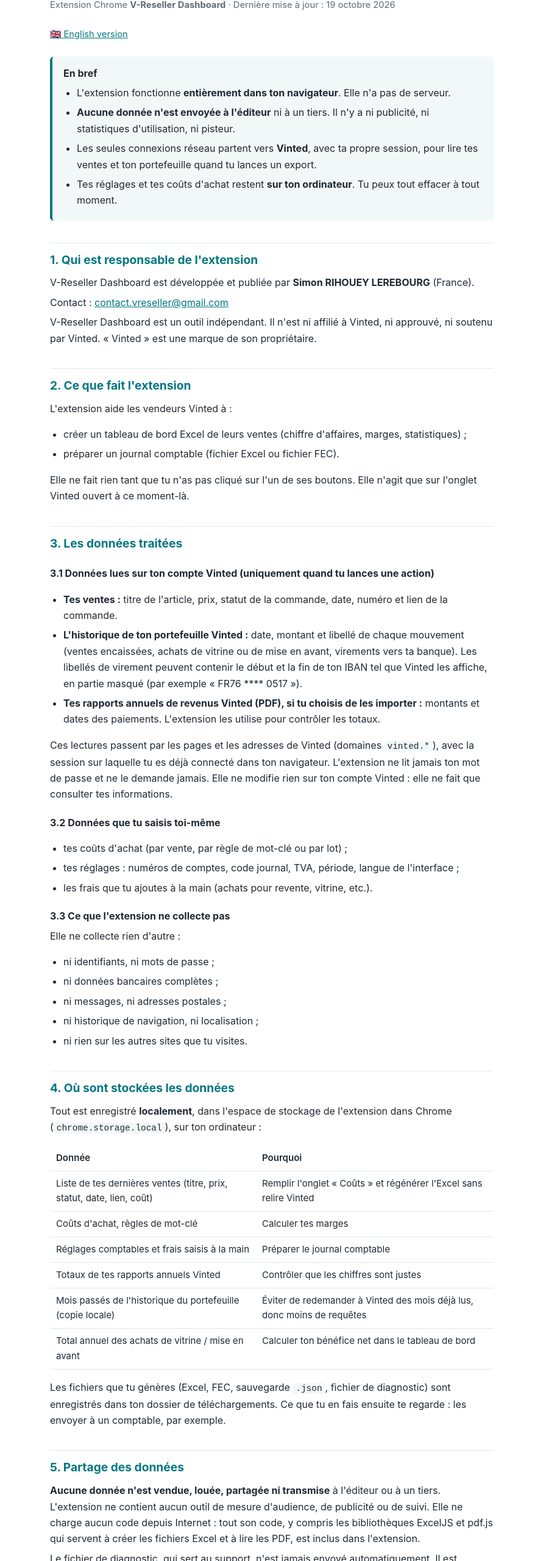
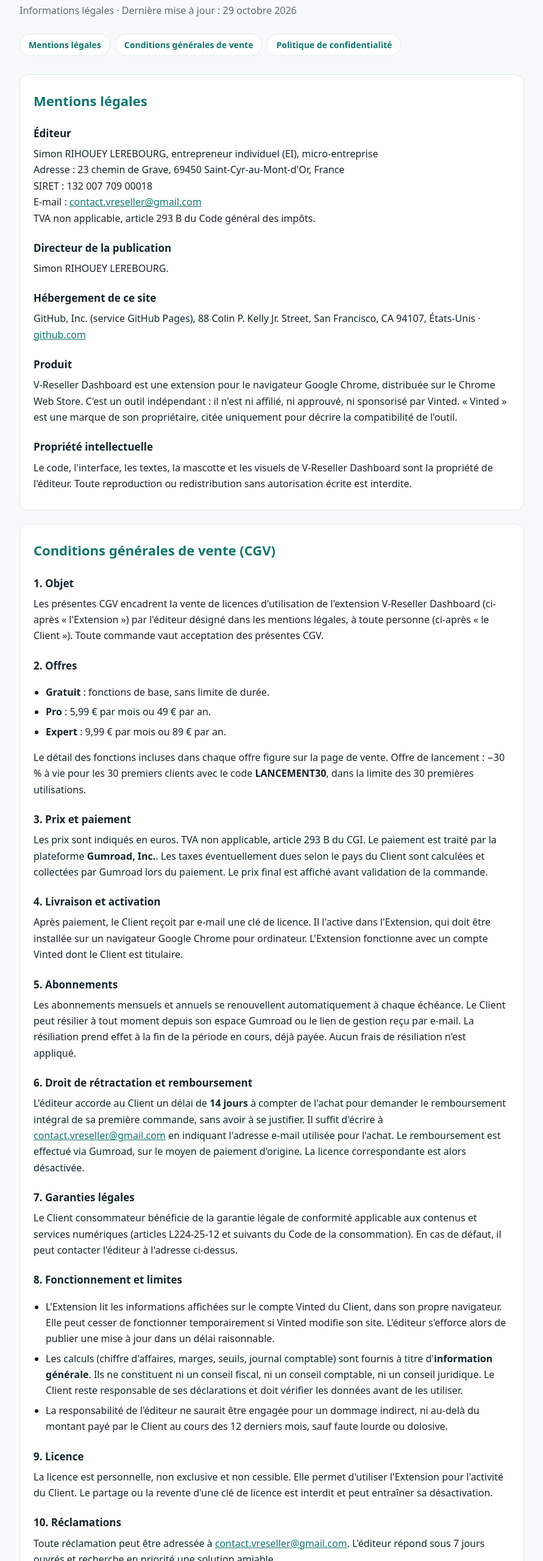
Before and after one commit to MiniOurse/v-reseller-privacy, a plain HTML site: page index.html in a window 1280 px wide. Shown: the part 88-2648 px from the top of the page at 61% size, without its empty margins (194-1085 px from the left). Drawn offline with Linux system fonts and the light colour scheme.

Commit message:
Add files via upload

```diff
--- a/index.html
+++ b/index.html
@@ -3,149 +3,144 @@
 <head>
 <meta charset="utf-8">
 <meta name="viewport" content="width=device-width, initial-scale=1">
-<title>Politique de confidentialité — V-Reseller Dashboard</title>
-<meta name="description" content="Politique de confidentialité de l'extension Chrome V-Reseller Dashboard : traitement 100 % local, aucune donnée envoyée à l'éditeur.">
+<title>V-Reseller Dashboard · Informations légales</title>
+<meta name="description" content="Mentions légales, conditions générales de vente et politique de confidentialité de l'extension V-Reseller Dashboard.">
 <style>
-  :root {
-    --bg: #ffffff; --fg: #1f2933; --muted: #5f6b76; --line: #e3e7eb;
-    --accent: #007782; --box: #f2f8f8;
-  }
-  @media (prefers-color-scheme: dark) {
-    :root { --bg: #111518; --fg: #e6eaed; --muted: #a3adb6; --line: #2a3238; --accent: #4fc3cc; --box: #172024; }
-  }
-  * { box-sizing: border-box; }
-  body { margin: 0; background: var(--bg); color: var(--fg); font: 16px/1.65 -apple-system, BlinkMacSystemFont, "Segoe UI", Roboto, Arial, sans-serif; }
-  main { max-width: 760px; margin: 0 auto; padding: 40px 16px 64px; }
-  h1 { font-size: 1.9rem; line-height: 1.25; margin: 0 0 6px; }
-  h2 { font-size: 1.2rem; margin: 36px 0 8px; padding-top: 12px; border-top: 1px solid var(--line); color: var(--accent); }
-  h3 { font-size: 1rem; margin: 20px 0 6px; }
-  p, li { margin: 6px 0; }
-  ul { padding-left: 22px; }
-  .meta { color: var(--muted); font-size: .92rem; margin: 0 0 24px; }
-  .summary { background: var(--box); border-left: 4px solid var(--accent); padding: 14px 18px; border-radius: 6px; }
-  .summary ul { margin: 4px 0; }
-  table { width: 100%; border-collapse: collapse; font-size: .94rem; margin: 10px 0; }
-  th, td { text-align: left; vertical-align: top; padding: 8px 10px; border-bottom: 1px solid var(--line); }
-  th { font-weight: 600; }
-  .scroll { overflow-x: auto; }
-  a { color: var(--accent); }
-  code { font-size: .9em; background: var(--box); padding: 1px 5px; border-radius: 4px; }
-  footer { margin-top: 48px; color: var(--muted); font-size: .88rem; }
+:root{--bg:#f7fafa;--card:#ffffff;--text:#16242a;--muted:#5b6b70;--accent:#0f766e;--line:#dfe8ea;--todo:#fff3b0}
+@media (prefers-color-scheme:dark){:root{--bg:#0b1a1e;--card:#10252b;--text:#e7f2f3;--muted:#9fb3b7;--accent:#5eead4;--line:#1f3a41;--todo:#5a4a00}}
+*{box-sizing:border-box}
+body{margin:0;background:var(--bg);color:var(--text);font:16px/1.65 system-ui,-apple-system,"Segoe UI",Roboto,Arial,sans-serif}
+header{padding:40px 16px 8px;max-width:860px;margin:0 auto}
+header h1{margin:0 0 6px;font-size:28px}
+header p{margin:0;color:var(--muted)}
+nav{max-width:860px;margin:16px auto 0;padding:0 16px;display:flex;flex-wrap:wrap;gap:8px}
+nav a{color:var(--accent);text-decoration:none;border:1px solid var(--line);background:var(--card);padding:6px 14px;border-radius:999px;font-weight:600;font-size:14px}
+main{max-width:860px;margin:0 auto;padding:8px 16px 60px}
+section{background:var(--card);border:1px solid var(--line);border-radius:14px;padding:24px 22px;margin-top:22px}
+h2{margin:0 0 14px;font-size:22px;color:var(--accent)}
+h3{margin:22px 0 6px;font-size:17px}
+p,li{margin:6px 0}
+ul{padding-left:20px}
+.todo{background:var(--todo);padding:1px 6px;border-radius:4px;font-weight:700}
+.muted{color:var(--muted);font-size:14px}
+footer{text-align:center;color:var(--muted);font-size:13px;padding:0 16px 40px}
+a{color:var(--accent)}
 </style>
 </head>
 <body>
+<header>
+  <h1>V-Reseller Dashboard</h1>
+  <p>Informations légales · Dernière mise à jour : 29 octobre 2026</p>
+</header>
+<nav>
+  <a href="#mentions">Mentions légales</a>
+  <a href="#cgv">Conditions générales de vente</a>
+  <a href="#confidentialite">Politique de confidentialité</a>
+</nav>
 <main>
-  <h1>Politique de confidentialité</h1>
-  <p class="meta">Extension Chrome <strong>V-Reseller Dashboard</strong> · Dernière mise à jour : 19 octobre 2026</p>
-  <p class="meta"><a href="en.html" lang="en">🇬🇧 English version</a></p>
 
-  <div class="summary">
-    <strong>En bref</strong>
-    <ul>
-      <li>L'extension fonctionne <strong>entièrement dans ton navigateur</strong>. Elle n'a pas de serveur.</li>
-      <li><strong>Aucune donnée n'est envoyée à l'éditeur</strong> ni à un tiers. Il n'y a ni publicité, ni statistiques d'utilisation, ni pisteur.</li>
-      <li>Les seules connexions réseau partent vers <strong>Vinted</strong>, avec ta propre session, pour lire tes ventes et ton portefeuille quand tu lances un export.</li>
-      <li>Tes réglages et tes coûts d'achat restent <strong>sur ton ordinateur</strong>. Tu peux tout effacer à tout moment.</li>
-    </ul>
-  </div>
+<!-- ===================== MENTIONS LÉGALES ===================== -->
+<section id="mentions">
+<h2>Mentions légales</h2>
+<h3>Éditeur</h3>
+<p>Simon RIHOUEY LEREBOURG, entrepreneur individuel (EI), micro-entreprise<br>
+Adresse : 23 chemin de Grave, 69450 Saint-Cyr-au-Mont-d'Or, France<br>
+SIRET : 132 007 709 00018<br>
+E-mail : <a href="mailto:contact.vreseller@gmail.com">contact.vreseller@gmail.com</a><br>
+TVA non applicable, article 293 B du Code général des impôts.</p>
+<h3>Directeur de la publication</h3>
+<p>Simon RIHOUEY LEREBOURG.</p>
+<h3>Hébergement de ce site</h3>
+<p>GitHub, Inc. (service GitHub Pages), 88 Colin P. Kelly Jr. Street, San Francisco, CA 94107, États-Unis · <a href="https://github.com" rel="noopener">github.com</a></p>
+<h3>Produit</h3>
+<p>V-Reseller Dashboard est une extension pour le navigateur Google Chrome, distribuée sur le Chrome Web Store. C'est un outil indépendant : il n'est ni affilié, ni approuvé, ni sponsorisé par Vinted. « Vinted » est une marque de son propriétaire, citée uniquement pour décrire la compatibilité de l'outil.</p>
+<h3>Propriété intellectuelle</h3>
+<p>Le code, l'interface, les textes, la mascotte et les visuels de V-Reseller Dashboard sont la propriété de l'éditeur. Toute reproduction ou redistribution sans autorisation écrite est interdite.</p>
+</section>
 
-  <h2>1. Qui est responsable de l'extension</h2>
-  <p>V-Reseller Dashboard est développée et publiée par <strong>Simon RIHOUEY LEREBOURG</strong> (France).</p>
-  <p>Contact : <a href="mailto:contact.vreseller@gmail.com">contact.vreseller@gmail.com</a></p>
-  <p>V-Reseller Dashboard est un outil indépendant. Il n'est ni affilié à Vinted, ni approuvé, ni soutenu par Vinted. « Vinted » est une marque de son propriétaire.</p>
+<!-- ===================== CGV ===================== -->
+<section id="cgv">
+<h2>Conditions générales de vente (CGV)</h2>
 
-  <h2>2. Ce que fait l'extension</h2>
-  <p>L'extension aide les vendeurs Vinted à :</p>
-  <ul>
-    <li>créer un tableau de bord Excel de leurs ventes (chiffre d'affaires, marges, statistiques) ;</li>
-    <li>préparer un journal comptable (fichier Excel ou fichier FEC).</li>
-  </ul>
-  <p>Elle ne fait rien tant que tu n'as pas cliqué sur l'un de ses boutons. Elle n'agit que sur l'onglet Vinted ouvert à ce moment-là.</p>
+<h3>1. Objet</h3>
+<p>Les présentes CGV encadrent la vente de licences d'utilisation de l'extension V-Reseller Dashboard (ci-après « l'Extension ») par l'éditeur désigné dans les mentions légales, à toute personne (ci-après « le Client »). Toute commande vaut acceptation des présentes CGV.</p>
 
-  <h2>3. Les données traitées</h2>
-  <h3>3.1 Données lues sur ton compte Vinted (uniquement quand tu lances une action)</h3>
-  <ul>
-    <li><strong>Tes ventes :</strong> titre de l'article, prix, statut de la commande, date, numéro et lien de la commande.</li>
-    <li><strong>L'historique de ton portefeuille Vinted :</strong> date, montant et libellé de chaque mouvement (ventes encaissées, achats de vitrine ou de mise en avant, virements vers ta banque). Les libellés de virement peuvent contenir le début et la fin de ton IBAN tel que Vinted les affiche, en partie masqué (par exemple « FR76 **** 0517 »).</li>
-    <li><strong>Tes rapports annuels de revenus Vinted (PDF), si tu choisis de les importer :</strong> montants et dates des paiements. L'extension les utilise pour contrôler les totaux.</li>
-  </ul>
-  <p>Ces lectures passent par les pages et les adresses de Vinted (domaines <code>vinted.*</code>), avec la session sur laquelle tu es déjà connecté dans ton navigateur. L'extension ne lit jamais ton mot de passe et ne le demande jamais. Elle ne modifie rien sur ton compte Vinted : elle ne fait que consulter tes informations.</p>
+<h3>2. Offres</h3>
+<ul>
+  <li><strong>Gratuit</strong> : fonctions de base, sans limite de durée.</li>
+  <li><strong>Pro</strong> : 5,99 € par mois ou 49 € par an.</li>
+  <li><strong>Expert</strong> : 9,99 € par mois ou 89 € par an.</li>
+</ul>
+<p>Le détail des fonctions incluses dans chaque offre figure sur la page de vente. Offre de lancement : −30 % à vie pour les 30 premiers clients avec le code <strong>LANCEMENT30</strong>, dans la limite des 30 premières utilisations.</p>
 
-  <h3>3.2 Données que tu saisis toi-même</h3>
-  <ul>
-    <li>tes coûts d'achat (par vente, par règle de mot-clé ou par lot) ;</li>
-    <li>tes réglages : numéros de comptes, code journal, TVA, période, langue de l'interface ;</li>
-    <li>les frais que tu ajoutes à la main (achats pour revente, vitrine, etc.).</li>
-  </ul>
+<h3>3. Prix et paiement</h3>
+<p>Les prix sont indiqués en euros. TVA non applicable, article 293 B du CGI. Le paiement est traité par la plateforme <strong>Gumroad, Inc.</strong>. Les taxes éventuellement dues selon le pays du Client sont calculées et collectées par Gumroad lors du paiement. Le prix final est affiché avant validation de la commande.</p>
 
-  <h3>3.3 Ce que l'extension ne collecte pas</h3>
-  <p>Elle ne collecte rien d'autre :</p>
-  <ul>
-    <li>ni identifiants, ni mots de passe ;</li>
-    <li>ni données bancaires complètes ;</li>
-    <li>ni messages, ni adresses postales ;</li>
-    <li>ni historique de navigation, ni localisation ;</li>
-    <li>ni rien sur les autres sites que tu visites.</li>
-  </ul>
+<h3>4. Livraison et activation</h3>
+<p>Après paiement, le Client reçoit par e-mail une clé de licence. Il l'active dans l'Extension, qui doit être installée sur un navigateur Google Chrome pour ordinateur. L'Extension fonctionne avec un compte Vinted dont le Client est titulaire.</p>
 
-  <h2>4. Où sont stockées les données</h2>
-  <p>Tout est enregistré <strong>localement</strong>, dans l'espace de stockage de l'extension dans Chrome (<code>chrome.storage.local</code>), sur ton ordinateur :</p>
-  <div class="scroll">
-  <table>
-    <tr><th>Donnée</th><th>Pourquoi</th></tr>
-    <tr><td>Liste de tes dernières ventes (titre, prix, statut, date, lien, coût)</td><td>Remplir l'onglet « Coûts » et régénérer l'Excel sans relire Vinted</td></tr>
-    <tr><td>Coûts d'achat, règles de mot-clé</td><td>Calculer tes marges</td></tr>
-    <tr><td>Réglages comptables et frais saisis à la main</td><td>Préparer le journal comptable</td></tr>
-    <tr><td>Totaux de tes rapports annuels Vinted</td><td>Contrôler que les chiffres sont justes</td></tr>
-    <tr><td>Mois passés de l'historique du portefeuille (copie locale)</td><td>Éviter de redemander à Vinted des mois déjà lus, donc moins de requêtes</td></tr>
-    <tr><td>Total annuel des achats de vitrine / mise en avant</td><td>Calculer ton bénéfice net dans le tableau de bord</td></tr>
-  </table>
-  </div>
-  <p>Les fichiers que tu génères (Excel, FEC, sauvegarde <code>.json</code>, fichier de diagnostic) sont enregistrés dans ton dossier de téléchargements. Ce que tu en fais ensuite te regarde : les envoyer à un comptable, par exemple.</p>
+<h3>5. Abonnements</h3>
+<p>Les abonnements mensuels et annuels se renouvellent automatiquement à chaque échéance. Le Client peut résilier à tout moment depuis son espace Gumroad ou le lien de gestion reçu par e-mail. La résiliation prend effet à la fin de la période en cours, déjà payée. Aucun frais de résiliation n'est appliqué.</p>
 
-  <h2>5. Partage des données</h2>
-  <p><strong>Aucune donnée n'est vendue, louée, partagée ni transmise</strong> à l'éditeur ou à un tiers. L'extension ne contient aucun outil de mesure d'audience, de publicité ou de suivi. Elle ne charge aucun code depuis Internet : tout son code, y compris les bibliothèques ExcelJS et pdf.js qui servent à créer les fichiers Excel et à lire les PDF, est inclus dans l'extension.</p>
-  <p>Le fichier de diagnostic, qui sert au support, n'est jamais envoyé automatiquement. Il est téléchargé sur ton ordinateur, et c'est toi qui décides de le joindre ou non à un e-mail. Il contient des titres de ventes et des extraits techniques des pages Vinted, qui peuvent inclure le pseudo de tes acheteurs : relis-le avant de l'envoyer. Les données des réponses de Vinted y sont réduites à leur structure, et les champs de nom, d'adresse et d'e-mail y sont masqués.</p>
+<h3>6. Droit de rétractation et remboursement</h3>
+<p>L'éditeur accorde au Client un délai de <strong>14 jours</strong> à compter de l'achat pour demander le remboursement intégral de sa première commande, sans avoir à se justifier. Il suffit d'écrire à <a href="mailto:contact.vreseller@gmail.com">contact.vreseller@gmail.com</a> en indiquant l'adresse e-mail utilisée pour l'achat. Le remboursement est effectué via Gumroad, sur le moyen de paiement d'origine. La licence correspondante est alors désactivée.</p>
 
-  <h2>6. Utilisation limitée (règles du Chrome Web Store)</h2>
-  <p>L'utilisation des informations obtenues par l'extension respecte la <a href="https://developer.chrome.com/docs/webstore/program-policies/limited-use" rel="noopener">règle d'utilisation limitée</a> du Programme pour les développeurs du Chrome Web Store. Les données servent uniquement à fournir les fonctions décrites ci-dessus. Elles ne sont ni transférées, ni utilisées pour de la publicité, ni pour évaluer une solvabilité ou accorder un prêt. Personne ne les lit.</p>
+<h3>7. Garanties légales</h3>
+<p>Le Client consommateur bénéficie de la garantie légale de conformité applicable aux contenus et services numériques (articles L224-25-12 et suivants du Code de la consommation). En cas de défaut, il peut contacter l'éditeur à l'adresse ci-dessus.</p>
 
-  <h2>7. Autorisations demandées et pourquoi</h2>
-  <ul>
-    <li><strong>activeTab</strong> et <strong>scripting</strong> : lancer la lecture de tes ventes sur l'onglet Vinted ouvert, seulement quand tu cliques sur un bouton.</li>
-    <li><strong>storage</strong> : enregistrer tes réglages et tes coûts sur ton ordinateur.</li>
-    <li><strong>Accès aux sites Vinted</strong> (<code>vinted.fr</code>, <code>.com</code>, <code>.co.uk</code>, <code>.es</code>, <code>.de</code>, <code>.it</code>, <code>.pt</code>) : lire tes ventes et ton portefeuille. L'extension n'accède à aucun autre site.</li>
-  </ul>
+<h3>8. Fonctionnement et limites</h3>
+<ul>
+  <li>L'Extension lit les informations affichées sur le compte Vinted du Client, dans son propre navigateur. Elle peut cesser de fonctionner temporairement si Vinted modifie son site. L'éditeur s'efforce alors de publier une mise à jour dans un délai raisonnable.</li>
+  <li>Les calculs (chiffre d'affaires, marges, seuils, journal comptable) sont fournis à titre d'<strong>information générale</strong>. Ils ne constituent ni un conseil fiscal, ni un conseil comptable, ni un conseil juridique. Le Client reste responsable de ses déclarations et doit vérifier les données avant de les utiliser.</li>
+  <li>La responsabilité de l'éditeur ne saurait être engagée pour un dommage indirect, ni au-delà du montant payé par le Client au cours des 12 derniers mois, sauf faute lourde ou dolosive.</li>
+</ul>
 
-  <h2>8. Combien de temps les données sont gardées</h2>
-  <p>Les données restent sur ton ordinateur jusqu'à ce que tu les effaces. Une partie est remplacée à chaque export : la liste des ventes et la copie locale du portefeuille.</p>
-  <p>Pour tout effacer :</p>
-  <ul>
-    <li>désinstalle l'extension : Chrome supprime alors tout son stockage ;</li>
-    <li>ou utilise le bouton d'effacement de la mémoire du portefeuille dans l'onglet Compta ;</li>
-    <li>ou supprime une à une tes règles de coût dans l'onglet Coûts.</li>
-  </ul>
+<h3>9. Licence</h3>
+<p>La licence est personnelle, non exclusive et non cessible. Elle permet d'utiliser l'Extension pour l'activité du Client. Le partage ou la revente d'une clé de licence est interdit et peut entraîner sa désactivation.</p>
 
-  <h2>9. Tes droits (RGPD)</h2>
-  <p>L'éditeur ne reçoit et ne conserve aucune de tes données : il n'a donc rien à te transmettre, corriger ou supprimer. Tu gardes le contrôle total sur ton ordinateur (voir la section 8).</p>
-  <p>Pour toute question, écris à <a href="mailto:contact.vreseller@gmail.com">contact.vreseller@gmail.com</a>. Tu peux aussi saisir la CNIL (<a href="https://www.cnil.fr" rel="noopener">www.cnil.fr</a>).</p>
-  <p>Si tu nous écris par e-mail, ton adresse et ton message servent uniquement à te répondre. Ils sont supprimés une fois la demande réglée, et au plus tard 12 mois après.</p>
+<h3>10. Réclamations</h3>
+<p>Toute réclamation peut être adressée à <a href="mailto:contact.vreseller@gmail.com">contact.vreseller@gmail.com</a>. L'éditeur répond sous 7 jours ouvrés et recherche en priorité une solution amiable.</p>
 
-  <h2>10. Sécurité</h2>
-  <p>Comme rien ne quitte ton navigateur, la sécurité de tes données dépend surtout de celle de ton ordinateur et de ton compte. Protège ta session Windows ou macOS par un mot de passe, et fais attention aux fichiers Excel ou FEC que tu partages : ils contiennent tes chiffres de ventes.</p>
+<h3>11. Données personnelles</h3>
+<p>Voir la <a href="#confidentialite">politique de confidentialité</a> ci-dessous.</p>
 
-  <h2>11. Âge minimum</h2>
-  <p>L'extension s'adresse aux vendeurs qui utilisent Vinted. Vinted réserve son service aux personnes majeures. L'extension n'est donc pas destinée aux mineurs.</p>
+<h3>12. Droit applicable</h3>
+<p>Les présentes CGV sont soumises au droit français. En cas de litige, une solution amiable sera recherchée avant toute action judiciaire. Le Client consommateur peut saisir la juridiction de son lieu de domicile.</p>
+</section>
 
-  <h2>12. Cette page</h2>
-  <p>Cette page est hébergée sur GitHub Pages. Comme tout hébergeur, GitHub peut enregistrer des informations techniques sur les visiteurs (adresse IP, par exemple). Voir la <a href="https://docs.github.com/fr/site-policy/privacy-policies/github-general-privacy-statement" rel="noopener">déclaration de confidentialité de GitHub</a>.</p>
+<!-- ===================== CONFIDENTIALITÉ ===================== -->
+<section id="confidentialite">
+<h2>Politique de confidentialité</h2>
 
-  <h2>13. Modifications</h2>
-  <p>Cette politique peut évoluer, par exemple si une offre payante est ajoutée. Toute modification sera publiée sur cette page avec une nouvelle date de mise à jour. Si une fonction devait un jour envoyer des données hors de ton navigateur, elle serait annoncée clairement avant d'être activée.</p>
+<h3>En résumé</h3>
+<p>V-Reseller Dashboard fonctionne <strong>100 % en local</strong>, dans ton navigateur. Tes ventes, tes prix d'achat et tes exports ne sont jamais envoyés sur un serveur de l'éditeur. L'éditeur n'en a d'ailleurs pas.</p>
 
-  <footer>
-    © 2026 Simon RIHOUEY LEREBOURG — V-Reseller Dashboard · <a href="mailto:contact.vreseller@gmail.com">contact.vreseller@gmail.com</a>
-  </footer>
+<h3>Responsable du traitement</h3>
+<p>Simon RIHOUEY LEREBOURG (EI), contact : <a href="mailto:contact.vreseller@gmail.com">contact.vreseller@gmail.com</a>.</p>
+
+<h3>Données traitées par l'Extension</h3>
+<ul>
+  <li><strong>Données de ventes Vinted</strong> (articles, prix, dates, statuts, frais, opérations du portefeuille) : lues sur ton compte Vinted, dans ton navigateur, uniquement pour produire tes tableaux et exports. Elles ne quittent pas ton ordinateur.</li>
+  <li><strong>Réglages et prix d'achat</strong> que tu saisis : enregistrés dans le stockage local du navigateur (chrome.storage). Tu peux les effacer à tout moment en désinstallant l'Extension.</li>
+  <li><strong>Fichiers exportés</strong> (Excel, FEC) : créés directement sur ton ordinateur.</li>
+  <li><strong>Clé de licence</strong> (offres payantes) : envoyée à Gumroad uniquement pour vérifier qu'elle est valide.</li>
+</ul>
+<p>L'Extension ne contient aucun outil de mesure d'audience, aucun traceur publicitaire, et ne vend aucune donnée.</p>
+
+<h3>Achats</h3>
+<p>Lors d'un achat, tes nom, e-mail et données de paiement sont traités par <strong>Gumroad, Inc.</strong>, selon sa propre politique de confidentialité (<a href="https://gumroad.com/privacy" rel="noopener">gumroad.com/privacy</a>). L'éditeur reçoit de Gumroad ton e-mail et le détail de ta commande. Il les utilise pour gérer ta licence, le support et les obligations comptables, et les conserve pendant la durée légale de conservation des pièces comptables (10 ans).</p>
+
+<h3>Contact par e-mail</h3>
+<p>Si tu écris à l'adresse de contact, ton message est conservé le temps de traiter ta demande, puis au maximum 3 ans.</p>
+
+<h3>Tes droits</h3>
+<p>Conformément au RGPD, tu disposes d'un droit d'accès, de rectification, d'effacement, d'opposition et de limitation sur tes données. Pour l'exercer, écris à <a href="mailto:contact.vreseller@gmail.com">contact.vreseller@gmail.com</a>. Tu peux aussi introduire une réclamation auprès de la CNIL (<a href="https://www.cnil.fr" rel="noopener">cnil.fr</a>).</p>
+
+<h3>Permissions de l'Extension</h3>
+<p>L'Extension demande uniquement les autorisations nécessaires à son fonctionnement : accès aux pages de Vinted pour lire tes ventes, stockage local pour tes réglages, téléchargement pour enregistrer tes exports.</p>
+</section>
+
 </main>
+<footer>© 2026 V-Reseller Dashboard · Outil indépendant, non affilié à Vinted · <a href="mailto:contact.vreseller@gmail.com">contact.vreseller@gmail.com</a></footer>
 </body>
 </html>
```
